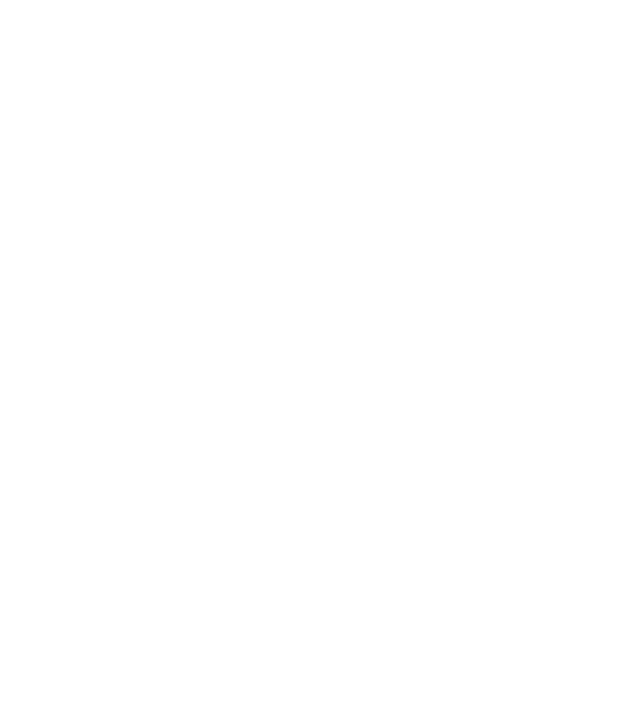
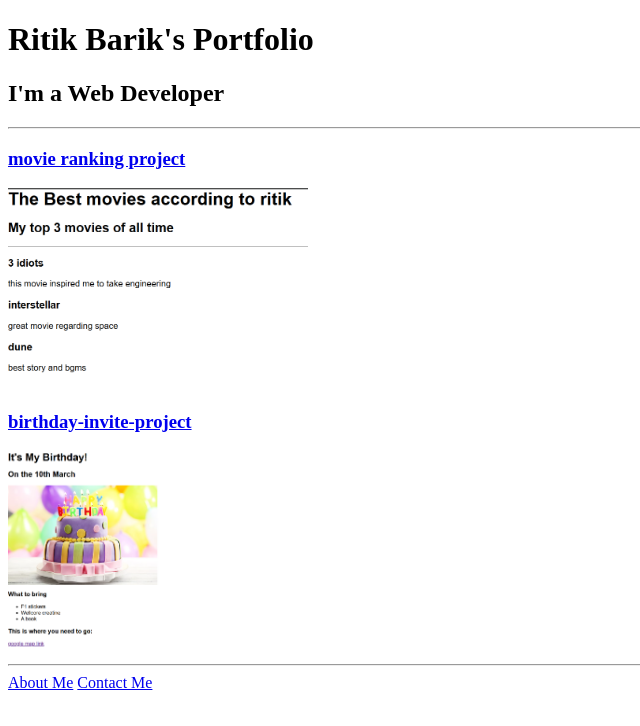
Before and after one commit to ritikbarik/html-portfolio, a plain HTML site: page index.html in a window 1280 px wide. Shown: the whole page, without its empty margins (0-640 px from the left). Drawn offline with Linux system fonts and the light colour scheme.

Commit message:
Update index.html

```diff
--- a/index.html
+++ b/index.html
@@ -1,15 +1,19 @@
-<!-- TODO 1: Create the HTML Boilerplate -->
-
-<!-- TODO 2: Add Your previous projects' HTML into the public folder -->
-
-<!-- TODO 3: Take screenshots of your project previews and add the images to the images folder -->
-
-<!-- TODO 4: Add titles/subtitles etc. -->
-
-<!-- TODO 5: Add a link to the project pages -->
-
-<!-- TODO 6: Add images to show the project previews
-HINT for TODO 6: You can use the height attribute set to 200 to make the image smaller:
-https://developer.mozilla.org/en-US/docs/Web/HTML/Element/img#attr-height -->
-
-<!-- TODO 7: Add the Contact Me and About Me page links -->
+<!DOCTYPE html>
+<html lang="en">
+<head>
+    <meta charset="UTF-8">
+    <title>Ritik's Portfolio</title>
+</head>
+<body>
+   <h1>Ritik Barik's Portfolio</h1>
+   <h2>I'm a Web Developer</h2>
+   <hr>
+   <h3><a href="./public/movie-ranking.html">movie ranking project</a></h3>
+   <img src="./assets/images/image.png" alt="" height="200">
+   <h3><a href="./public/birthday-invite.html">birthday-invite-project</a></h3>
+   <img src="./assets/images/image1.png" alt=""height="200">
+    <hr>
+<a href="./public/about.html">About Me</a>
+<a href="./public/contact.html">Contact Me</a>
+</body>
+</html>
```
